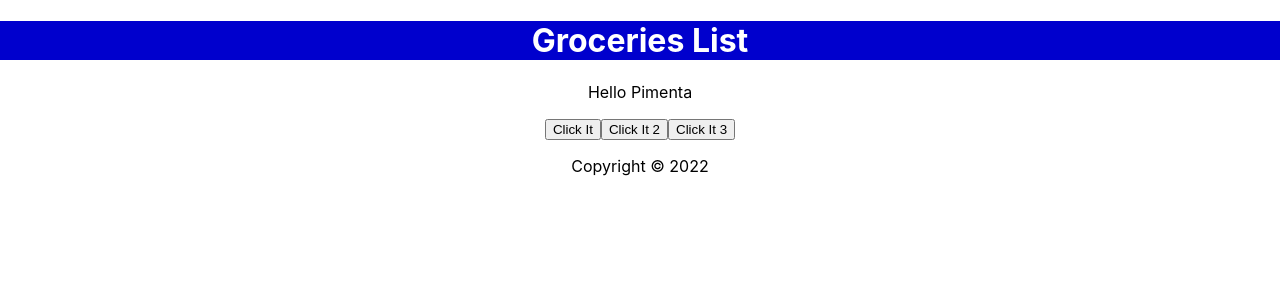
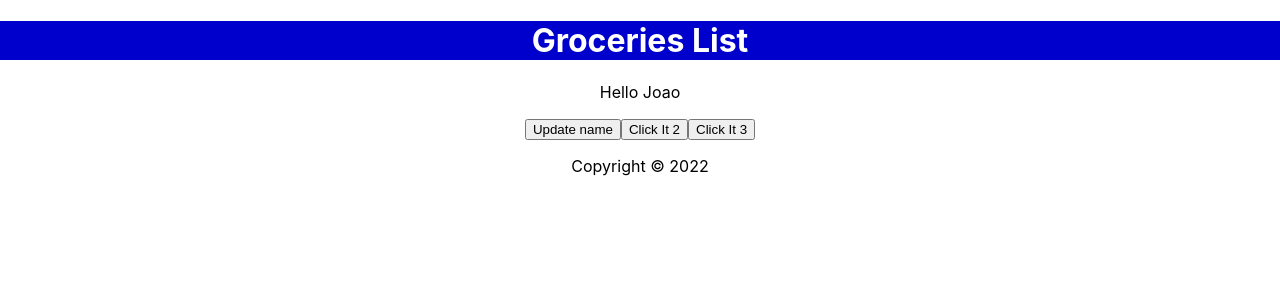
Before and after one commit to Azurba/ReactTutorial, a React (Create React App) app in the folder 01_tutorial/: page / in a window 1280 px wide. Shown: the top 300 px of the page. Built offline with nearby package versions, Linux system fonts and the light colour scheme.

Commit message:
add state

```diff
--- a/01_tutorial/src/Content.js
+++ b/01_tutorial/src/Content.js
@@ -1,9 +1,21 @@
+import { useState } from "react"
+
+
 const Content = () => {
+    /*
+    State variable. The first variable will hold the current state of
+    any given time. The second variable will update the first one
+    The default state is given in the parameter of useState()
+    */
+    const [name, setName] = useState('Joao')
+
+
     //function definition inside another function
+    //This function will update the state by calling the setName
     const handleNameChange = () => {
         const names = ['Joao','Henrique', 'Pimenta', 'Giudice']
         const int = Math.floor(Math.random() * 4)
-        return names[int];
+        return setName(names[int]);
       }
 
     const handleClick = () => {
@@ -21,10 +33,10 @@ const Content = () => {
     return(
         <main>
             <p>
-                Hello {handleNameChange()}
+                Hello {name}
             </p>
-            <button onClick={handleClick}>
-                Click It
+            <button onClick={handleNameChange}>
+                Update name
             </button>
             <button onClick={() => handleClick2('Button 2')}>
                 Click It 2
```
